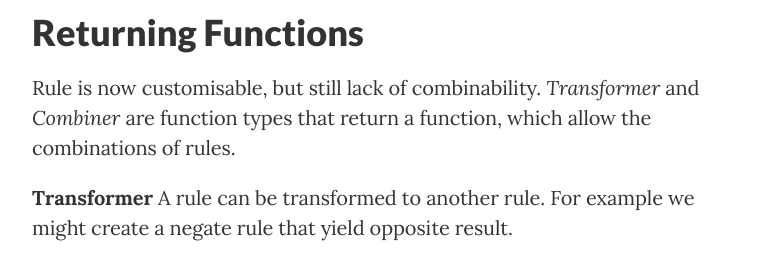
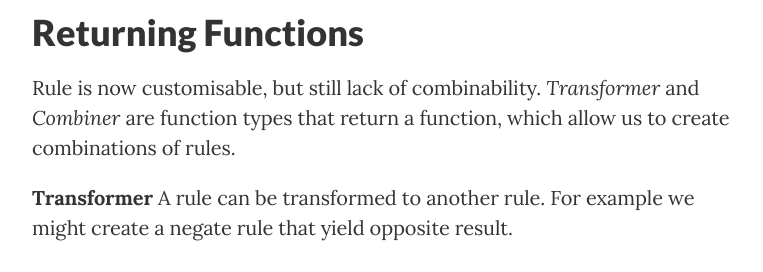
Before and after one commit to nRewik/nrewik-jekyll-blog, a Jekyll site: the page built from _posts/2015-10-17-Function-as-First-Class-Citizens-in-Swift.md, in a window 1280 px wide and 900 px high, scrolled down 4629 px. Shown: the part 155-427 px from the top of the window, without its empty margins (258-1021 px from the left). Built offline with Jekyll 4.4.1, drawn with Linux system fonts in a browser that asks for light colours; nearby versions of some CDN libraries.

Commit message:
Edit sentence

```diff
--- a/_posts/2015-10-17-Function-as-First-Class-Citizens-in-Swift.md
+++ b/_posts/2015-10-17-Function-as-First-Class-Citizens-in-Swift.md
@@ -122,7 +122,7 @@ Just like the previous `.length`, we have function as a parameter, but now it i
 > Whenever you feel it’s too complicated, try give it a nickname.
 
 ## Returning Functions
-Rule is now customisable, but still lack of combinability. *Transformer* and *Combiner* are function types that return a function, which allow the combinations of rules.
+Rule is now customisable, but still lack of combinability. *Transformer* and *Combiner* are function types that return a function, which allow us to create combinations of rules.
 
 **Transformer**
 A rule can be transformed to another rule. For example we might create a negate rule that yield opposite result.
```
